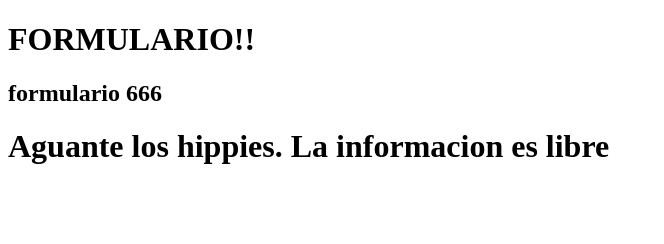
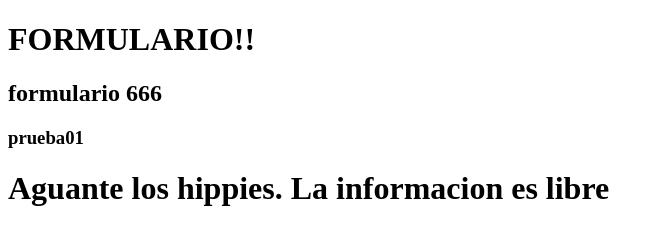
Before and after one commit to mrjoantoro/PracticoHTML, a plain HTML site: page formulario.html in a window 1280 px wide. Shown: the whole page, without its empty margins (0-664 px from the left). Drawn offline with Linux system fonts and the light colour scheme.

Commit message:
prueba01

```diff
--- a/formulario.html
+++ b/formulario.html
@@ -10,7 +10,9 @@
     <h1>FORMULARIO!!</h1>
     <h2>formulario 666
 
+
     </h2>
+    <h3>prueba01</h3>
 </body>
     <h1>Aguante los hippies. La informacion es libre</h1>
 </html>
```
